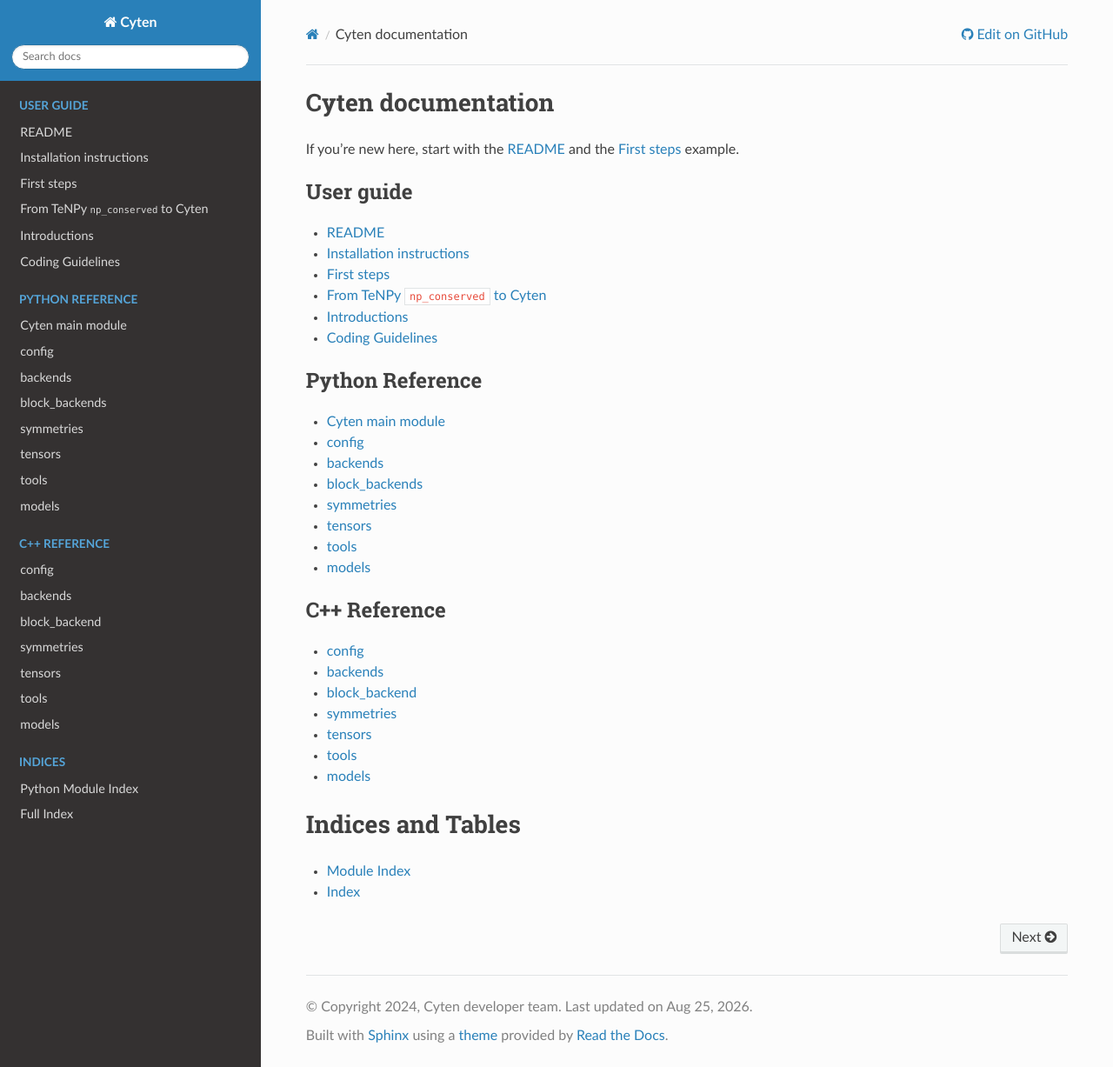
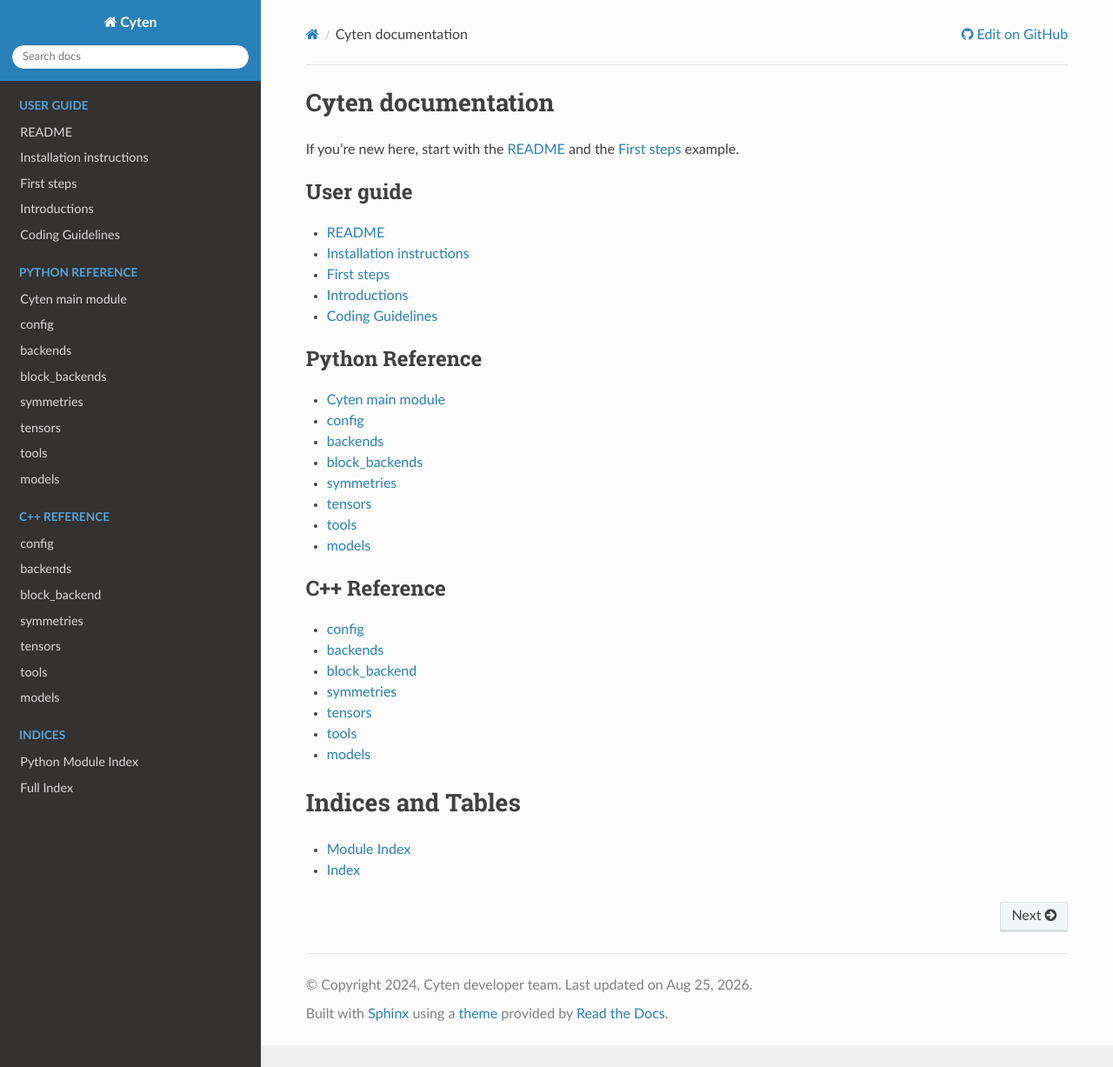
Before and after one commit to tenpy/cyten, a Sphinx documentation site: the page built from docs/index.rst, in a window 1280 px wide and 1227 px high. Shown: the whole window at 87% size. Built offline with Sphinx 7.4.7 and the Read the Docs theme 3.1.0, drawn with Linux system fonts in a browser that asks for light colours; the version number could not be read and is left out.

Commit message:
don't make from_np_conserved appear twice in doctree

```diff
--- a/docs/index.rst
+++ b/docs/index.rst
@@ -11,7 +11,6 @@
     readme_wrap
     INSTALL
     intro/first_steps
-    intro/from_np_conserved
     introductions
     guidelines/code_style
 
```
